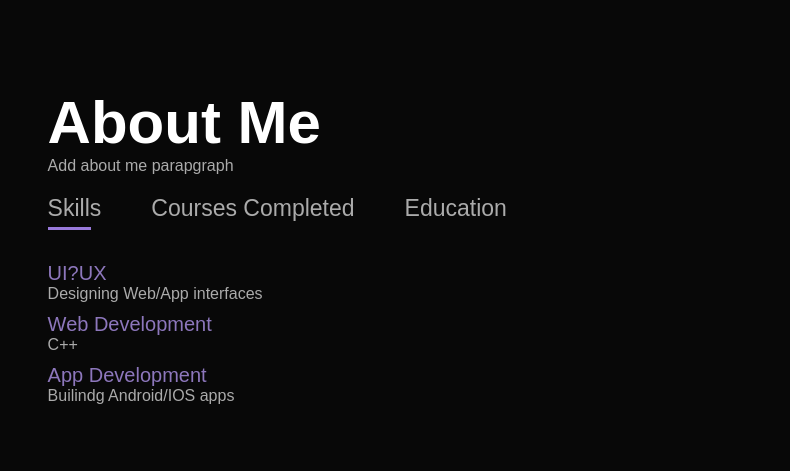
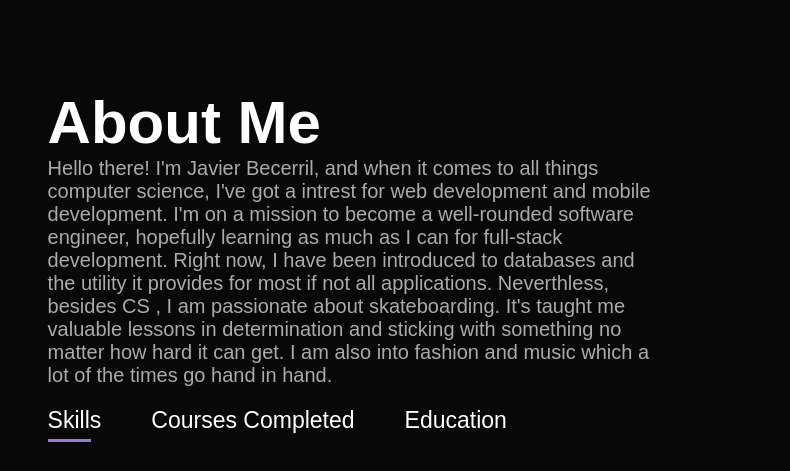
Before and after one commit to JaviChip/Personal_Web_Portfolio, a plain HTML site: page index.html in a window 1280 px wide. Shown: the part 802-1273 px from the top of the page, 490-1280 px from the left. Drawn offline with Linux system fonts and the light colour scheme.

Commit message:
Upadate About me

```diff
--- a/index.html
+++ b/index.html
@@ -75,7 +75,13 @@
 
 
 
-                <p>  Add about me parapgraph   </p>
+                <p> Hello there! I'm Javier Becerril, and when it comes to all things computer science, I've got a
+                    intrest for web development and mobile development. I'm on a mission to become a well-rounded
+                    software engineer, hopefully learning as much as I can for full-stack development.
+                    Right now, I have been introduced to databases and the utility it provides for most if not all
+                    applications. Neverthless, besides CS , I am passionate about skateboarding. It's taught me valuable lessons in
+                    determination and sticking with something no matter how hard it can get. I am also into fashion
+                    and music which a lot of the times go hand in hand.</p>
 
                 <div class="tab-titles">
 
@@ -450,7 +456,11 @@
 
                 <h1 class = "sub-title"> Contact Me</h1>
 
-                <p><i class="fa-solid fa-envelope"></i>jabevi@icloud.com</p>
+                <p> <i class="fa-solid fa-envelope"></i> jabevi@icloud.com</p>
+
+                <p>  <i class="fa-regular fa-envelope"></i> jbece028@ucr.edu</p>
+
+                <p>  <i class="fa-solid fa-phone"></i> 949-835-6353</p>
 
                 <div class="social-icons">
 
@@ -474,9 +484,9 @@
 
                     <input type = "email" name = "email" placeholder = "Your Email" required >
 
-                    <textarea name = "Message" rows = "6" placeholder = "Your Message"> </textarea>
+                    <textarea name = "Message" rows = "6" placeholder = "Your Message"></textarea>
 
-                    <button type = "submit" class = "btn btn2"> Submit</button>
+                    <button type = "submit" class = "btn btn2">Submit</button>
 
 
                 </form>
@@ -489,7 +499,7 @@
 
     <div class="copyright">
 
-        <p> Copyright © Javier Becerril. </p>
+        <p> Copyright © Javier Becerril.  </p>
 
     </div>
 
--- a/style.css
+++ b/style.css
@@ -136,6 +136,8 @@ nav ul li a:hover::after {
 .about-col-2 {
 
     flex-basis: 60%;
+    font-size: 20px;
+
 
 }
 
@@ -151,6 +153,7 @@ nav ul li a:hover::after {
 
     display: flex;
     margin: 20px 0 40px;
+    color:white;
 
 }
 
@@ -465,7 +468,7 @@ display: none;
 
 .contact-right {
 
-    flex-basis: 60%;
+    flex-basis: 0%;
 
 
 }
@@ -557,7 +560,7 @@ form input, form textarea {
 
 }
 
-form btn2 {
+form .btn2 {
 
     padding: 14px 60px;
 
@@ -585,3 +588,5 @@ form btn2 {
 
 
 }
+
+/*------------------------------ css for small screens --------------- */
```
